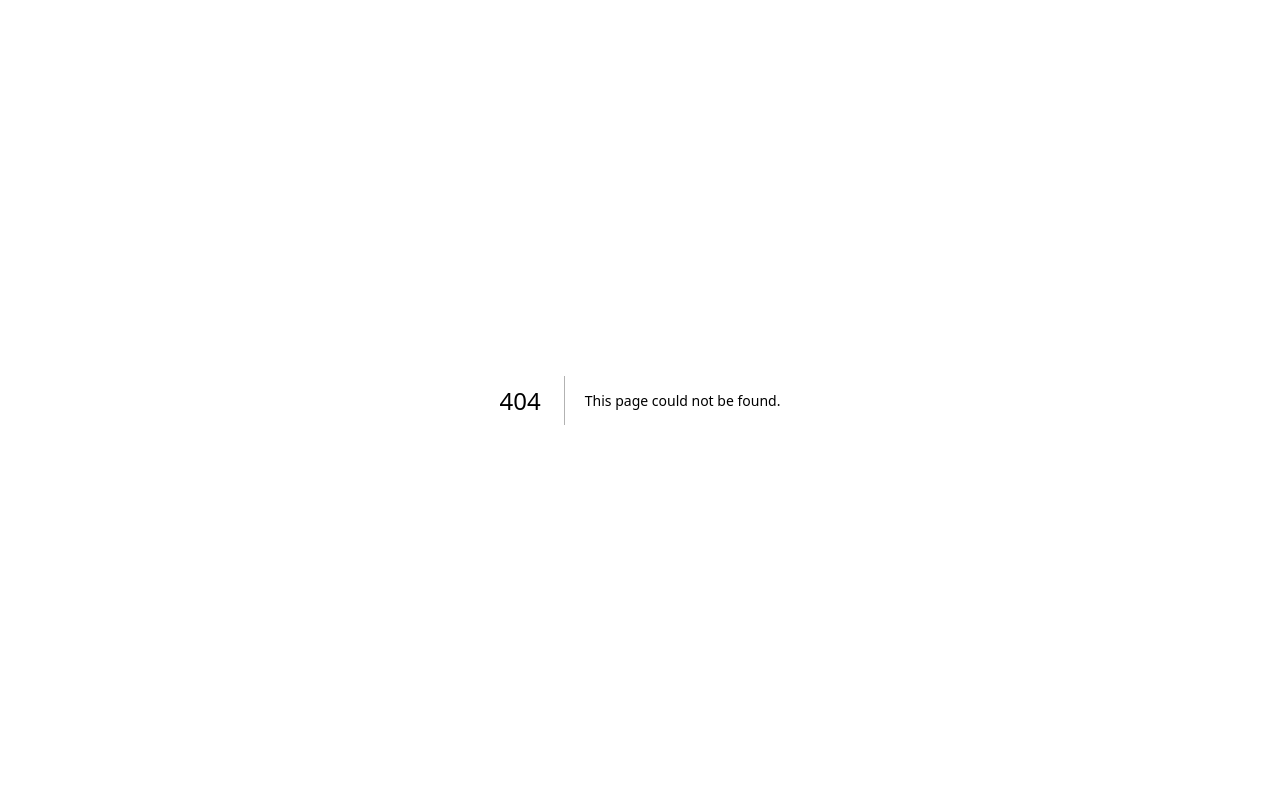
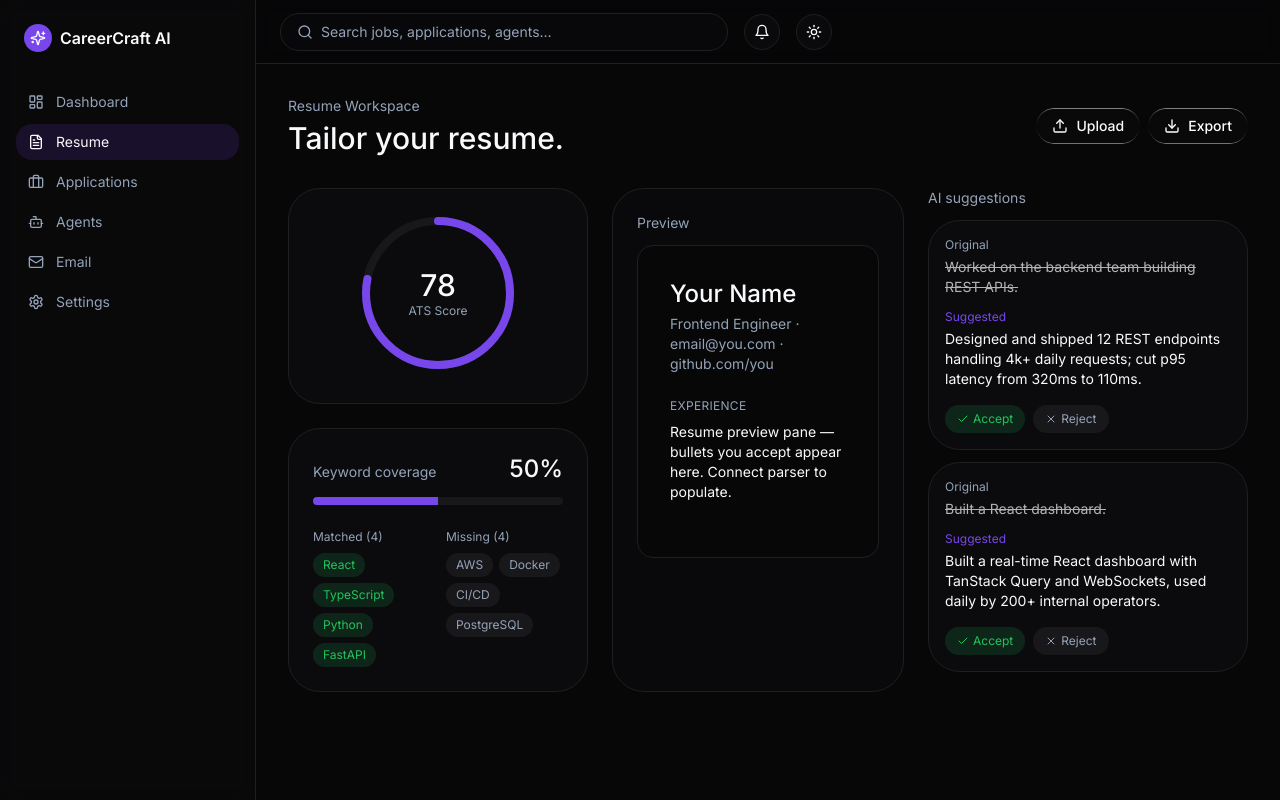
Before and after one commit to blu59204/CareerCraftsAI, a Next.js app in the folder frontend/: page /resume in a window 1280 px wide. Before the commit this address had no page. Built offline with nearby package versions, Linux system fonts and the light colour scheme.

Commit message:
feat(frontend): /resume — 3-col layout with ATS ring, coverage, suggestions

```diff
--- /dev/null
+++ b/frontend/src/app/(app)/resume/page.tsx
@@ -0,0 +1,81 @@
+"use client";
+
+import { useState } from "react";
+import { motion } from "motion/react";
+import { Upload, Download } from "lucide-react";
+import { fadeUp, stagger } from "@/lib/motion-variants";
+import { LiquidGlassButton } from "@/components/ui/LiquidGlassButton";
+import { AtsScoreRing } from "@/components/resume/AtsScoreRing";
+import { KeywordCoverage } from "@/components/resume/KeywordCoverage";
+import { SuggestionsList, type Suggestion } from "@/components/resume/SuggestionsList";
+import { EmptyState } from "@/components/ui/EmptyState";
+
+// TODO Phase 4 wiring: pull from apiClient.resume.getCurrent() once endpoint is wired.
+const MOCK_SUGGESTIONS: Suggestion[] = [
+  {
+    id: "1",
+    original: "Worked on the backend team building REST APIs.",
+    suggestion: "Designed and shipped 12 REST endpoints handling 4k+ daily requests; cut p95 latency from 320ms to 110ms.",
+  },
+  {
+    id: "2",
+    original: "Built a React dashboard.",
+    suggestion: "Built a real-time React dashboard with TanStack Query and WebSockets, used daily by 200+ internal operators.",
+  },
+];
+
+export default function ResumePage() {
+  const [suggestions, setSuggestions] = useState<Suggestion[]>(MOCK_SUGGESTIONS);
+  const accept = (id: string) => setSuggestions((s) => s.filter((x) => x.id !== id));
+  const reject = (id: string) => setSuggestions((s) => s.filter((x) => x.id !== id));
+
+  return (
+    <motion.div initial="hidden" animate="show" variants={stagger} className="space-y-8">
+      <motion.div variants={fadeUp} className="flex items-center justify-between">
+        <div>
+          <div className="text-sm text-muted-foreground">Resume Workspace</div>
+          <h1 className="mt-1 text-3xl font-medium">Tailor your resume.</h1>
+        </div>
+        <div className="flex gap-2">
+          <LiquidGlassButton tone="ghost" size="sm">
+            <Upload className="h-4 w-4" /> Upload
+          </LiquidGlassButton>
+          <LiquidGlassButton tone="primary" size="sm">
+            <Download className="h-4 w-4" /> Export
+          </LiquidGlassButton>
+        </div>
+      </motion.div>
+
+      <motion.div variants={fadeUp} className="grid gap-6 lg:grid-cols-[300px_1fr_320px]">
+        <aside className="space-y-6">
+          <div className="rounded-3xl border border-border bg-card/60 p-6 text-center">
+            <AtsScoreRing score={78} />
+          </div>
+          <KeywordCoverage
+            matched={["React", "TypeScript", "Python", "FastAPI"]}
+            missing={["AWS", "Docker", "CI/CD", "PostgreSQL"]}
+          />
+        </aside>
+
+        <section className="rounded-3xl border border-border bg-card/40 p-6">
+          <div className="text-sm text-muted-foreground">Preview</div>
+          <div className="mt-3 aspect-[8.5/11] w-full overflow-hidden rounded-2xl border border-border bg-background p-8 text-sm">
+            <div className="text-2xl font-medium">Your Name</div>
+            <div className="mt-1 text-muted-foreground">Frontend Engineer · email@you.com · github.com/you</div>
+            <div className="mt-6 text-xs uppercase tracking-wide text-muted-foreground">Experience</div>
+            <p className="mt-2">Resume preview pane — bullets you accept appear here. Connect parser to populate.</p>
+          </div>
+        </section>
+
+        <aside className="space-y-3">
+          <div className="text-sm text-muted-foreground">AI suggestions</div>
+          {suggestions.length === 0 ? (
+            <EmptyState title="All suggestions reviewed" description="Re-run the Resume Agent to get more tailored bullets." />
+          ) : (
+            <SuggestionsList suggestions={suggestions} onAccept={accept} onReject={reject} />
+          )}
+        </aside>
+      </motion.div>
+    </motion.div>
+  );
+}
--- a/frontend/src/app/resume/optimize/page.tsx
+++ /dev/null
@@ -1,51 +0,0 @@
-"use client";
-import { useState } from "react";
-import { useMutation } from "@tanstack/react-query";
-import { Button } from "@/components/ui/button";
-import { Textarea } from "@/components/ui/textarea";
-import { AgentStatusStream } from "@/components/agents/AgentStatusStream";
-import { apiClient } from "@/lib/api";
-import { useAgentStore } from "@/store/agentSlice";
-import { toast } from "sonner";
-
-export default function ResumeOptimizePage() {
-  const [jd, setJd] = useState("");
-  const [runId, setRunId] = useState<string | null>(null);
-  const { initRun } = useAgentStore();
-
-  const { mutate, isPending } = useMutation({
-    mutationFn: () =>
-      apiClient.post("/api/v1/agents/run", {
-        task_type: "resume_optimize",
-        context: { jd_text: jd },
-      }),
-    onSuccess: (res) => {
-      const id = (res.data as { run_id: string }).run_id;
-      initRun(id);
-      setRunId(id);
-    },
-    onError: () => toast.error("Failed to start"),
-  });
-
-  return (
-    <main className="p-8 max-w-3xl space-y-6">
-      <h1 className="text-2xl font-bold">Optimize Resume</h1>
-      <Textarea
-        value={jd}
-        onChange={(e) => setJd(e.target.value)}
-        placeholder="Paste job description..."
-        rows={10}
-      />
-      <Button onClick={() => mutate()} disabled={isPending || !jd.trim()}>
-        {isPending ? "Starting..." : "Optimize with AI"}
-      </Button>
-      {runId && (
-        <AgentStatusStream
-          runId={runId}
-          onApprove={() => toast.success("Resume ready")}
-          onCancel={() => setRunId(null)}
-        />
-      )}
-    </main>
-  );
-}
```
